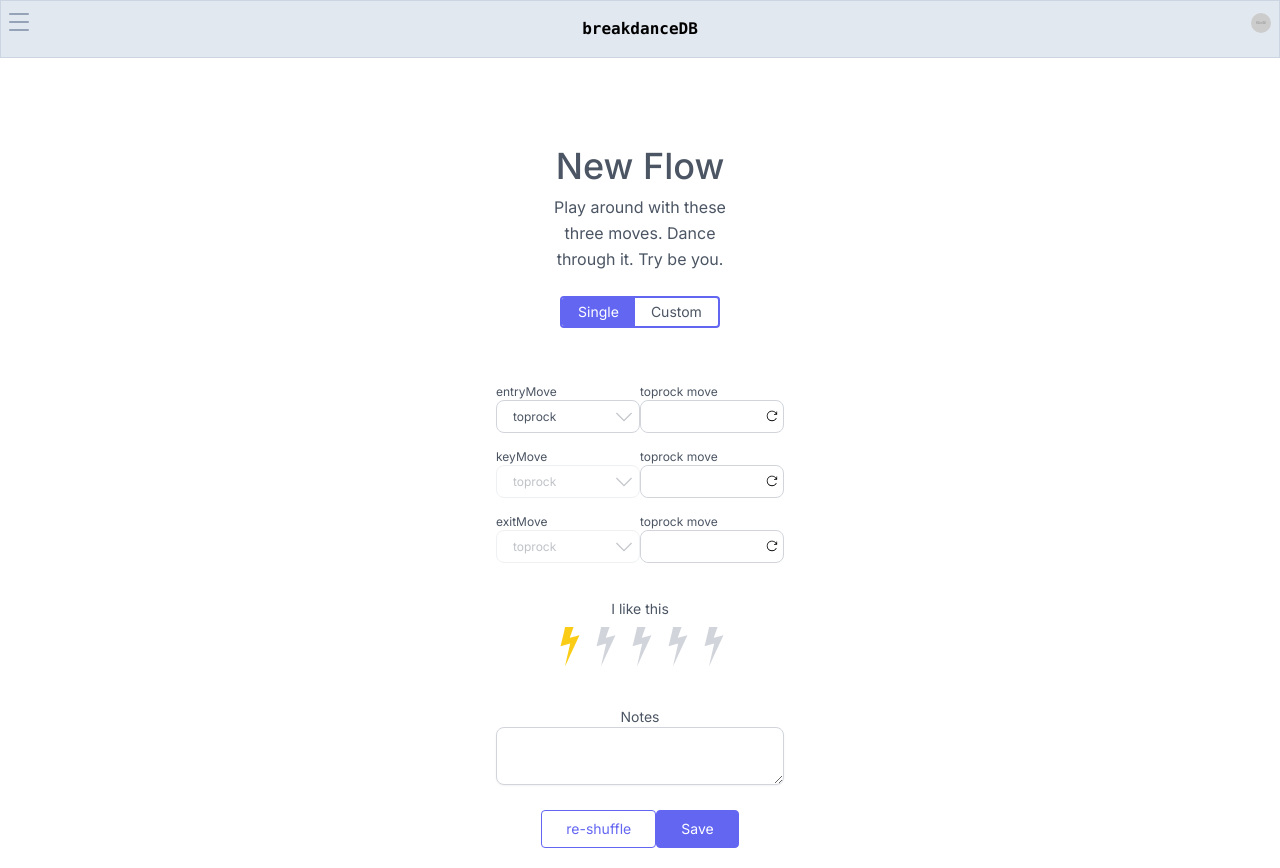
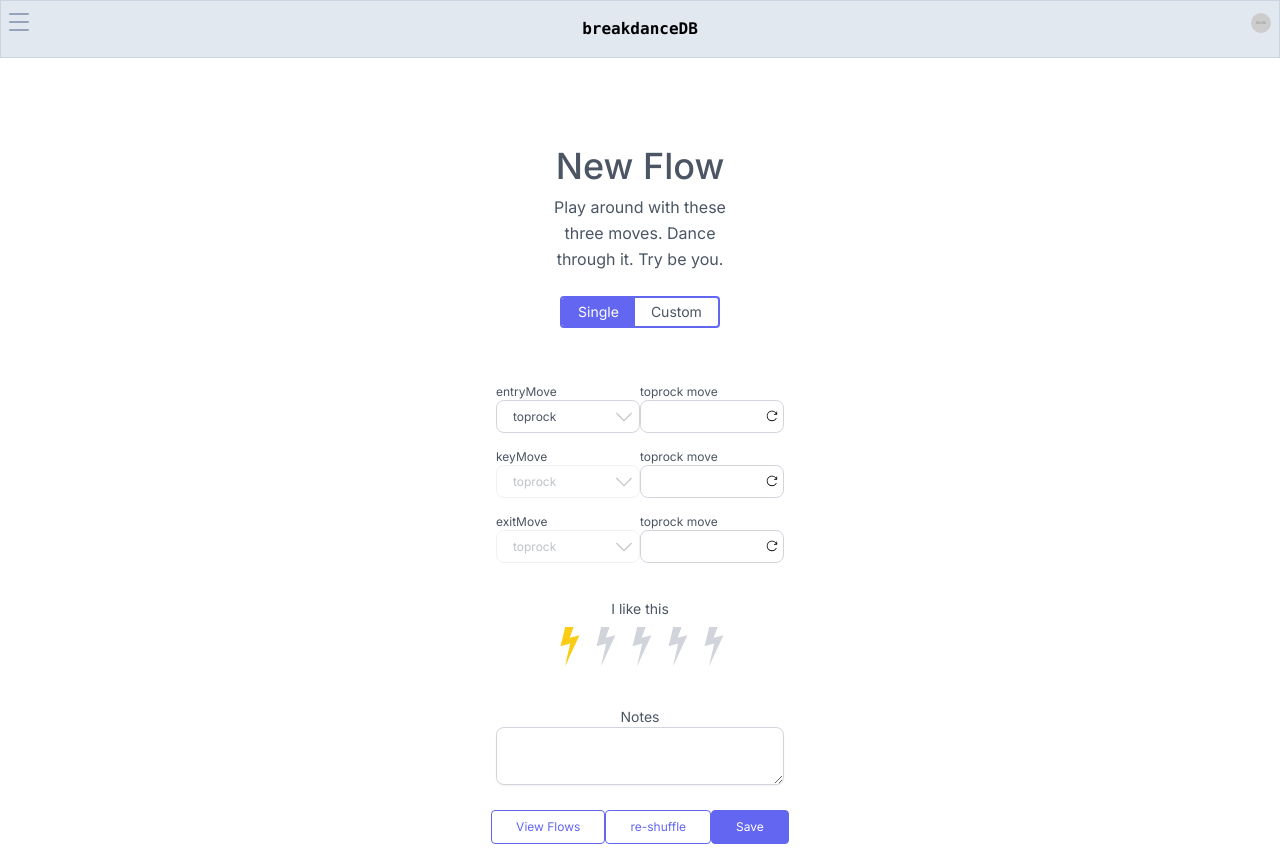
Before and after one commit to volaix/breakdancedb, a Next.js app: page /learnflows in a window 1280 px wide. Built offline with nearby package versions, Linux system fonts and the light colour scheme.

Commit message:
formatting

```diff
--- a/src/app/learnflows/page.tsx
+++ b/src/app/learnflows/page.tsx
@@ -336,7 +336,13 @@ export default function RenderFlows() {
         {/* ----------------------------------RESULT BUTTONS------------------------------------ */}
         <Notification visible={visible} message={notificationMessage} />
         {displayMoves && (
-          <div className="flex justify-evenly px-2 py-5">
+          <div className="flex justify-evenly px-2 py-5 text-xs">
+            <Link
+              className="rounded border border-indigo-500 px-6 py-2 text-center text-indigo-500"
+              href="/viewflows"
+            >
+              View Flows
+            </Link>
             <a
               onClick={onClickSkip}
               className="rounded border border-indigo-500 px-6 py-2 text-center text-indigo-500"
```
